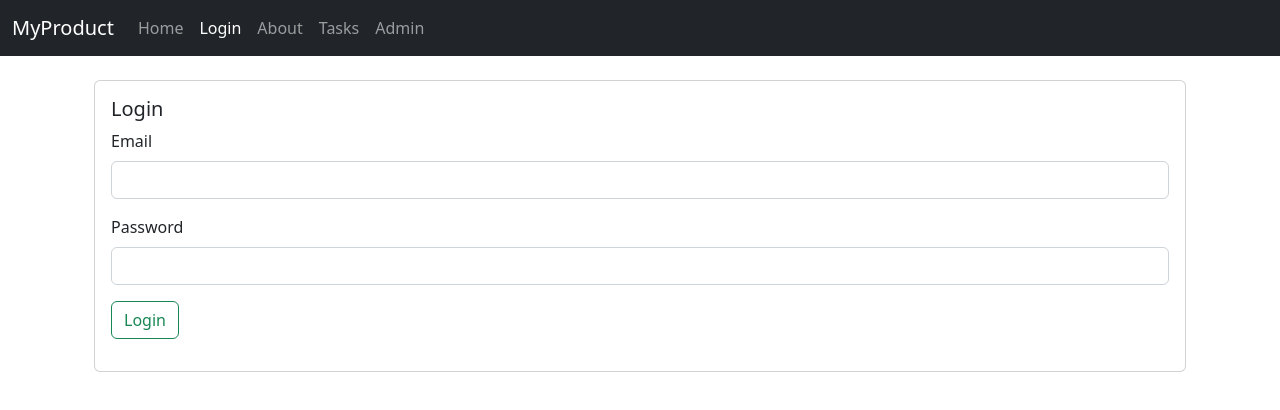
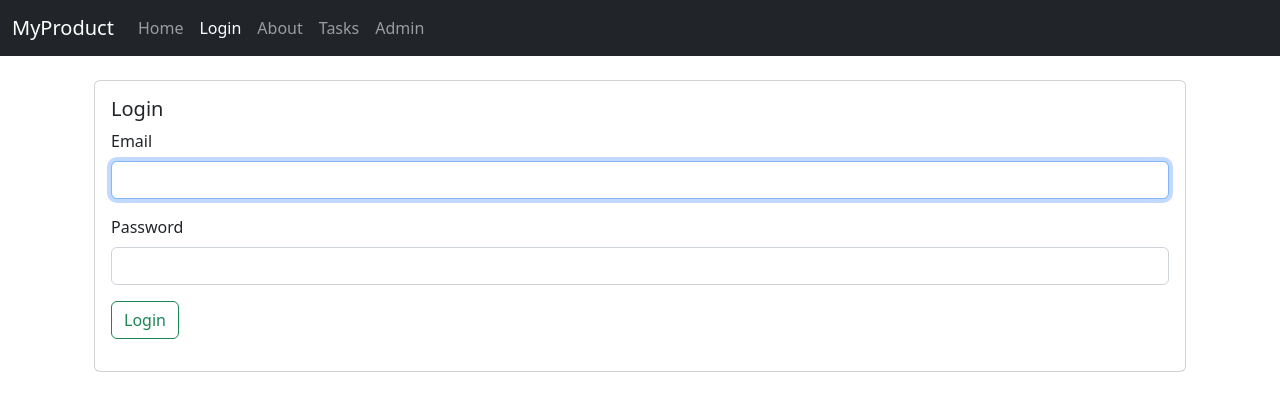
Before and after one commit to marius321967/codeacademy-cafs3, a Vue app in the folder node/: page /login in a window 1280 px wide. Shown: the top 410 px of the page. Built offline with nearby package versions, Linux system fonts and the light colour scheme; no server answers.

Commit message:
ref example: focus login form input

```diff
--- a/node/src/views/Login/LoginForm.vue
+++ b/node/src/views/Login/LoginForm.vue
@@ -1,6 +1,6 @@
 <script setup lang="ts">
 import axios from 'axios'
-import { reactive, ref } from 'vue'
+import { onMounted, reactive, ref } from 'vue'
 import { useAuthStore } from '../../stores/auth'
 import { useRouter } from 'vue-router'
 
@@ -18,6 +18,7 @@
 const isBusy = ref(false)
 const authStore = useAuthStore()
 const router = useRouter()
+const emailInputElement = ref<HTMLInputElement | null>(null)
 
 const submit = () => {
   isBusy.value = true
@@ -34,6 +35,8 @@
     })
     .then(() => (isBusy.value = false))
 }
+
+onMounted(() => emailInputElement.value?.focus())
 </script>
 
 <template>
@@ -48,6 +51,7 @@
           type="email"
           id="email"
           v-model.trim="form.email"
+          ref="emailInputElement"
         />
         <div class="form-text text-danger" v-if="errors.email">
           {{ errors.email.join(' ') }}
```
